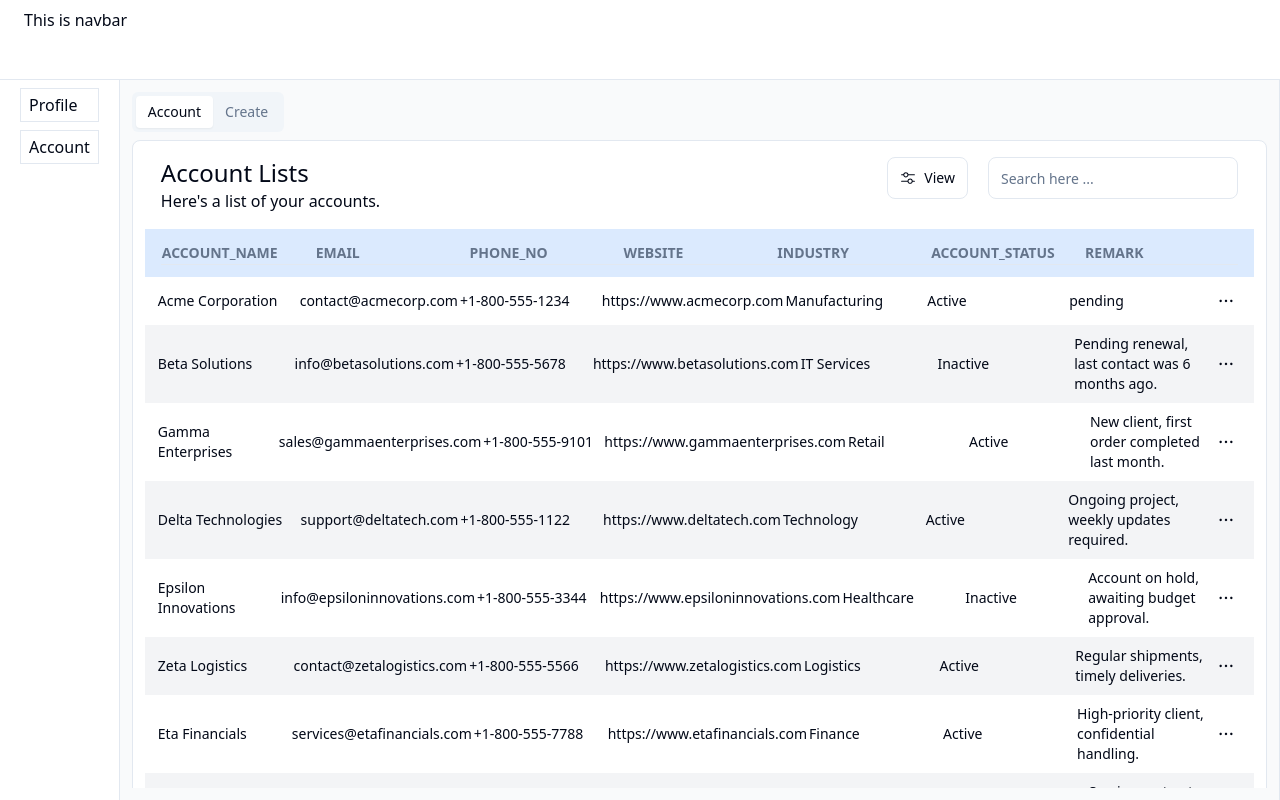
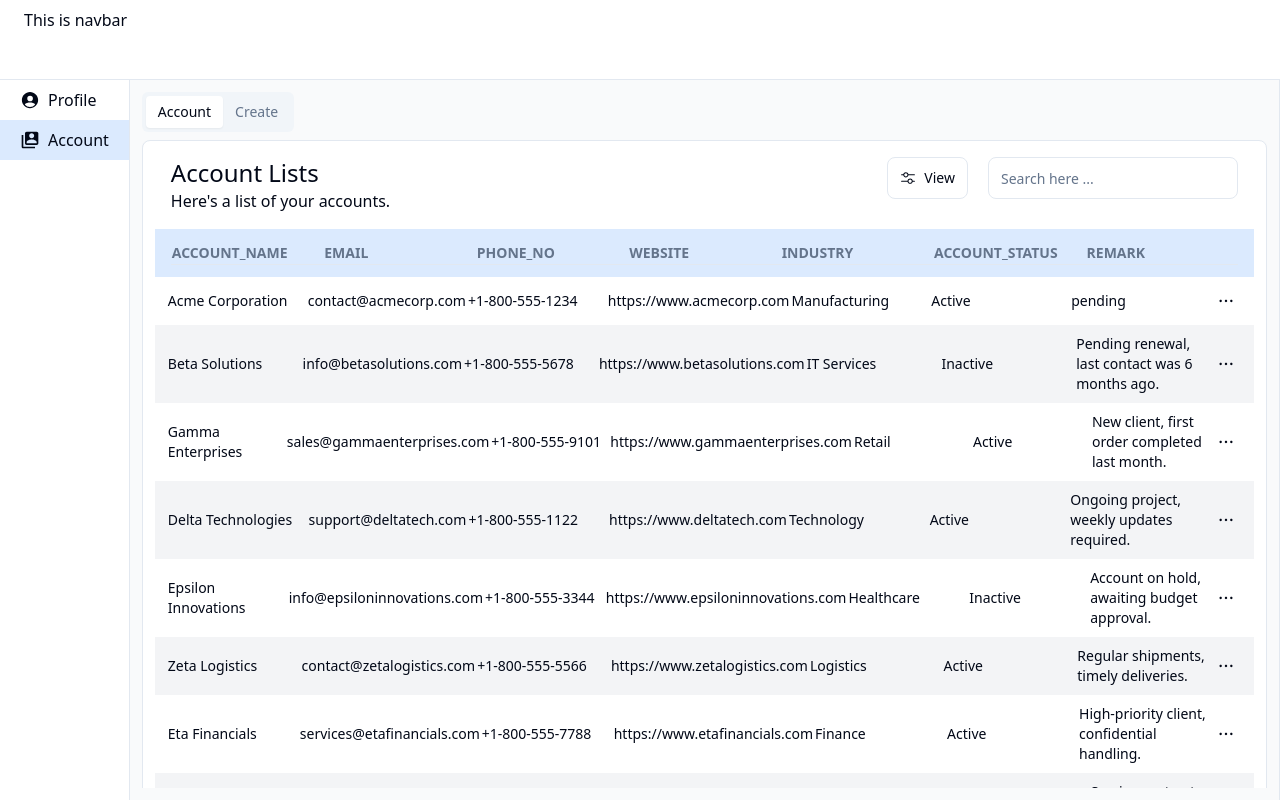
Before and after one commit to drishti06/edureka-task, a React (Vite) app: page /account in a window 1280 px wide. Built offline with nearby package versions, Linux system fonts and the light colour scheme.

Commit message:
the form is responsive now

```diff
--- a/src/App.jsx
+++ b/src/App.jsx
@@ -16,8 +16,10 @@ function App() {
   return (
     <Router>
       <Navbar />
-      <ResizablePanelGroup className="" direction="horizontal">
-        <Sidebar />
+      <ResizablePanelGroup direction="horizontal">
+        <div className="hidden sm:block">
+          <Sidebar />
+        </div>
         <ResizableHandle className="" />
         <ResizablePanel>
           <List />
--- a/src/components/Form.jsx
+++ b/src/components/Form.jsx
@@ -63,8 +63,8 @@ const Form = () => {
               onSubmit={handleSubmit(onSubmit)}
               className="px-4 flex flex-col justify-between gap-5"
             >
-              <div className="flex gap-4 justify-between">
-                <div className="w-1/3">
+              <div className="flex flex-col sm:flex-row gap-4 justify-between">
+                <div className="sm:w-1/3">
                   <Label className="flex items-center gap-1">
                     First Name
                     <span className="text-red-500 text-xl font-medium">*</span>
@@ -79,7 +79,7 @@ const Form = () => {
                     <p className="text-red-500">First Name is required</p>
                   )}
                 </div>
-                <div className="w-1/3">
+                <div className="sm:w-1/3">
                   <Label className="flex items-center gap-1">
                     Middle Name
                     <span className="text-red-500 text-xl font-medium">*</span>
@@ -94,7 +94,7 @@ const Form = () => {
                     <p className="text-red-500">Middle Name is required</p>
                   )}
                 </div>
-                <div className="w-1/3">
+                <div className="sm:w-1/3">
                   <Label className="flex items-center gap-1">
                     Last Name
                     <span className="text-red-500 text-xl font-medium">*</span>
@@ -110,8 +110,8 @@ const Form = () => {
                   )}
                 </div>
               </div>
-              <div className="flex gap-4 justify-between">
-                <div className="w-1/2">
+              <div className="flex flex-col sm:flex-row gap-4 justify-between">
+                <div className="sm:w-1/2">
                   <Label className="flex items-center gap-1">
                     Email
                     <span className="text-red-500 text-xl font-medium">*</span>
@@ -133,7 +133,7 @@ const Form = () => {
                   )}
                 </div>
 
-                <div className="w-1/2">
+                <div className="sm:w-1/2">
                   <Label className="flex items-center gap-1">
                     Phone
                     <span className="text-red-500 text-xl font-medium">*</span>
@@ -169,8 +169,8 @@ const Form = () => {
                   )}
                 </div>
               </div>
-              <div className="flex justify-between gap-4">
-                <div className="w-1/4">
+              <div className="flex flex-col md:flex-row justify-between gap-4">
+                <div className="md:w-1/4">
                   <Label className="flex items-center gap-1">
                     Pin Code
                     <span className="text-red-500 text-xl font-medium">*</span>
@@ -186,7 +186,7 @@ const Form = () => {
                   )}
                 </div>
 
-                <div className="w-1/4">
+                <div className="md:w-1/4">
                   <Label className="flex items-center gap-1">
                     Country
                     <span className="text-red-500 text-xl font-medium">*</span>
@@ -201,7 +201,7 @@ const Form = () => {
                   )}
                 </div>
 
-                <div className="w-1/4">
+                <div className="md:w-1/4">
                   <Label className="flex items-center gap-1">
                     State
                     <span className="text-red-500 text-xl font-medium">*</span>
@@ -216,7 +216,7 @@ const Form = () => {
                   )}
                 </div>
 
-                <div className="w-1/4">
+                <div className="md:w-1/4">
                   <Label className="flex items-center gap-1">
                     City
                     <span className="text-red-500 text-xl font-medium">*</span>
@@ -231,8 +231,10 @@ const Form = () => {
                   )}
                 </div>
               </div>
-              <div>
-                <Button type="submit">Submit</Button>
+              <div className="py-2">
+                <Button type="submit" className="w-full sm:w-max">
+                  Submit
+                </Button>
               </div>
             </form>
           </ScrollArea>
--- a/src/components/Sidebar.jsx
+++ b/src/components/Sidebar.jsx
@@ -1,13 +1,29 @@
 import React from "react";
-import { Link } from "react-router-dom";
+import { Link, useLocation } from "react-router-dom";
+import { IoPersonCircleSharp } from "react-icons/io5";
+import { MdSwitchAccount } from "react-icons/md";
 
 const Sidebar = () => {
+  const location = useLocation();
+
   return (
-    <div className="flex flex-col gap-2 px-5 py-2">
-      <Link to="/profile" className="border px-2 py-1 justify-self-center ">
+    <div className="flex flex-col">
+      <Link
+        to="/profile"
+        className={`flex items-center gap-2 px-5 py-2 ${
+          location.pathname === "/profile" ? "bg-blue-100" : ""
+        }`}
+      >
+        <IoPersonCircleSharp className="text-xl" />
         Profile
       </Link>
-      <Link to="/account" className="border px-2 py-1 justify-self-center ">
+      <Link
+        to="/account"
+        className={`flex items-center gap-2 px-5 py-2 ${
+          location.pathname === "/account" ? "bg-blue-100" : ""
+        }`}
+      >
+        <MdSwitchAccount className="text-xl" />
         Account
       </Link>
     </div>
--- a/src/components/table/Table.jsx
+++ b/src/components/table/Table.jsx
@@ -26,6 +26,7 @@ import { IoIosArrowDown } from "react-icons/io";
 import { Card } from "../ui/card";
 import { Separator } from "../ui/separator";
 import { useDispatch, useSelector } from "react-redux";
+import { ScrollArea } from "../ui/scroll-area";
 
 const Tablee = ({ data, columns, columnName }) => {
   const [sorting, setSorting] = useState([]);
@@ -62,6 +63,7 @@ const Tablee = ({ data, columns, columnName }) => {
           <TableToolbar table={table} columnName={columnName} />
         </div>
         <Table>
+          <ScrollArea orientation="horizontal" className="w-full">
             <TableHeader className="bg-blue-100 cursor-pointer">
               <TableHead>
                 {table.getHeaderGroups().map((headerGroup) => (
@@ -102,7 +104,7 @@ const Tablee = ({ data, columns, columnName }) => {
                     } px-3 flex justify-evenly py-2 w-full cursor-pointer items-center`}
                   >
                     {row.getVisibleCells().map((cell) => (
-                    <td key={cell.id} className="text-start w-full">
+                      <td key={cell.id} className="text-start w-full ">
                         {flexRender(
                           cell.column.columnDef.cell,
                           cell.getContext()
@@ -114,12 +116,12 @@ const Tablee = ({ data, columns, columnName }) => {
                 </>
               ))}
             </TableBody>
+          </ScrollArea>
         </Table>
         <div className="py-2 flex justify-end w-full">
           <TablePagination table={table} />
         </div>
       </Card>
-      <div className="flex justify-between items-center"></div>
     </div>
   );
 };
--- a/src/feature/account/accountSlice.js
+++ b/src/feature/account/accountSlice.js
@@ -1,4 +1,3 @@
-// src/redux/accountsSlice.js
 import { createSlice, createAsyncThunk } from "@reduxjs/toolkit";
 import accountData from "../../data.json";
 
```
Lines whose indentation alone changed are shown as unchanged.
